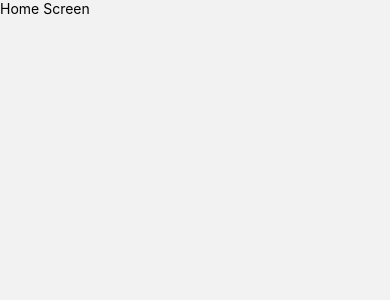
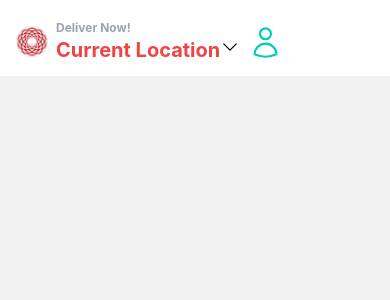
Before and after one commit to pyjamaproggers/ashoka-food-app-demo, a React Native app: screen /Home in a window 390 px wide. Shown: the top 300 px of the page. Built offline with nearby package versions, Linux system fonts and the light colour scheme.

Commit message:
Working on HomeScreen

```diff
--- a/App.js
+++ b/App.js
@@ -3,6 +3,7 @@ import { StyleSheet, Text, View } from 'react-native';
 import { NavigationContainer } from '@react-navigation/native';
 import { createNativeStackNavigator } from '@react-navigation/native-stack';
 import HomeScreen from './screens/HomeScreen';
+import AshokaLogo from './assets/ASHOKAWHITELOGO.png'
 
 const Stack = createNativeStackNavigator();
 
--- a/package.json
+++ b/package.json
@@ -15,8 +15,10 @@
     "nativewind": "^2.0.11",
     "react": "18.2.0",
     "react-native": "0.71.4",
+    "react-native-heroicons": "^3.2.0",
     "react-native-safe-area-context": "^4.5.0",
     "react-native-screens": "^3.20.0",
+    "react-native-svg": "13.4.0",
     "tailwindcss": "^3.2.7"
   },
   "devDependencies": {
--- a/screens/HomeScreen.js
+++ b/screens/HomeScreen.js
@@ -1,9 +1,14 @@
-import { View, Text } from 'react-native'
+import { View, Text, Image, TextInput } from 'react-native'
 import { SafeAreaView } from 'react-native-safe-area-context'
 import React, { useLayoutEffect } from 'react'
-import { StyleSheet } from 'react-native'
-import { StatusBar } from 'expo-status-bar';
 import { useNavigation } from '@react-navigation/native';
+import AshokaLogo from '../assets/ASHOKAWHITELOGO.png';
+import {
+  UserIcon,
+  ChevronDownIcon,
+  SearchIcon,
+} from "react-native-heroicons/outline"
+import {AdjustmentsIcon} from "react-native-heroicons/outline"
 const HomeScreen = () => {
 
 const navigation = useNavigation();
@@ -14,10 +19,29 @@ useLayoutEffect(()=>{
     })
 }, [])
   return (
-    <SafeAreaView>
-      <Text>Home Screen</Text>
-      <StatusBar style="auto" />
-    </SafeAreaView>
+    <SafeAreaView className="bg-white pt-5">
+      <Text className="text-red-500">
+        <View className="flex-row pb-3 items-center mx-4 space-x-2">
+        <Image
+        source ={AshokaLogo} className="h-7 w-7 bg-gray-300 p-4 rounded-full"/>
+
+            <View className="flex-1">
+            <Text className="font-bold text-gray-400 text-xs">Deliver Now!</Text>
+            <Text className="font-bold text-xl">Current Location
+            <ChevronDownIcon size={20} color="black"/>
+            </Text>
+            </View>
+
+        <UserIcon size={35} color = "#00CCBB" />
+      </View>
+      <View>
+        <View>
+
+        </View>
+
+      </View>
+    </Text>
+  </SafeAreaView>
   )
 }
 export default HomeScreen
```
Also changed, not shown: assets/ASHOKAWHITELOGO.png (added), 1 other file (tests, documents, lock files or other folders).
